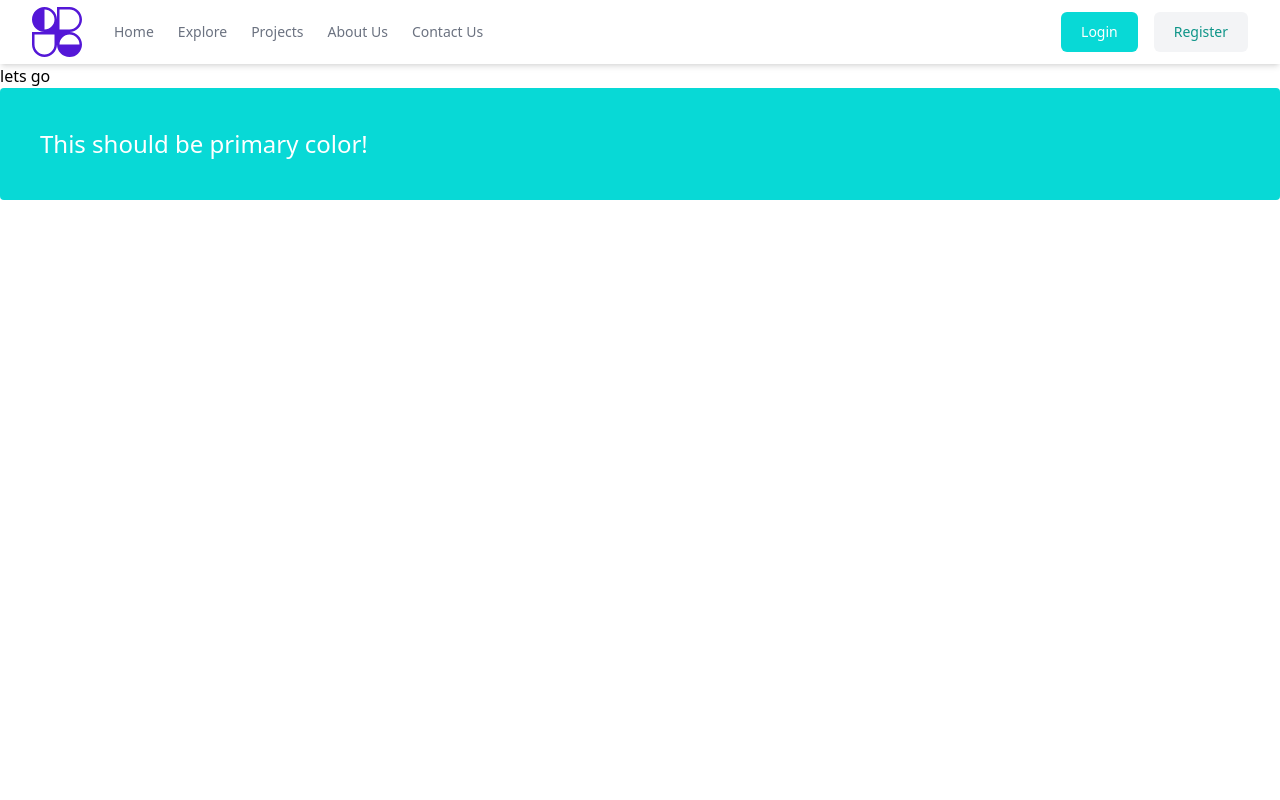
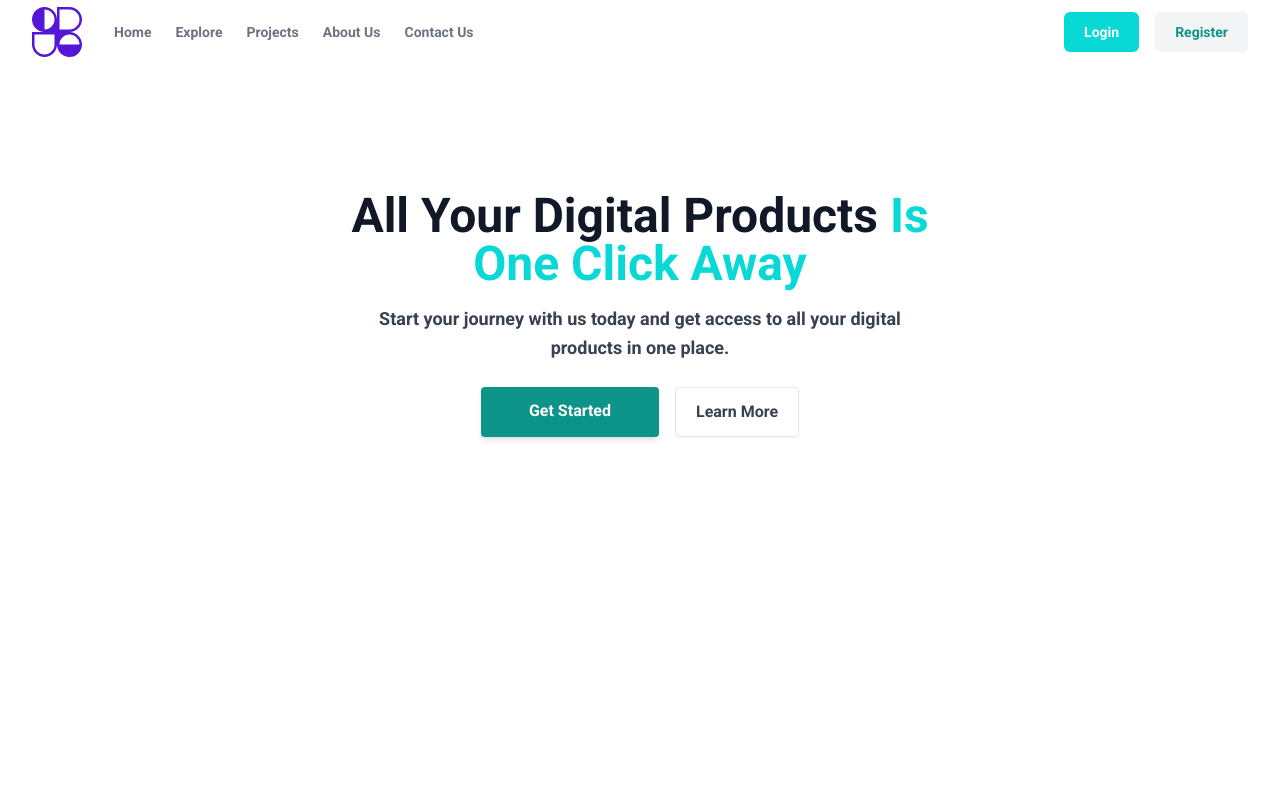
Before and after one commit to Mohamedahmedsleem-CS/Digital-Ecommerce, a Next.js app: page / in a window 1280 px wide. Shown: the top 800 px of the page. Built offline with nearby package versions, Linux system fonts and the light colour scheme.

Commit message:
Initial project upload

```diff
--- a/app/_components/Hero.jsx
+++ b/app/_components/Hero.jsx
@@ -2,7 +2,37 @@ import React from 'react'
 
 function Hero() {
   return (
-    <div>Hero</div>
+    <section className="bg-white lg:grid lg:h-screen ">
+  <div className="mx-auto w-screen max-w-screen-xl px-4 py-16 sm:px-6 sm:py-24 lg:px-8 lg:py-32">
+    <div className="mx-auto max-w-prose text-center">
+      <h1 className="text-4xl font-bold text-gray-900 sm:text-5xl">
+        All Your Digital Products
+        <strong className="text-primary"> Is One Click Away </strong>
+
+      </h1>
+
+      <p className="mt-4 text-base text-pretty text-gray-700 sm:text-lg/relaxed">
+        Start your journey with us today and get access to all your digital products in one place.
+      </p>
+
+      <div className="mt-8 flex  justify-center gap-4 sm:mt-6">
+        <a
+          className="block rounded  bg-teal-600 px-12 py-3 font-medium text-white shadow-md transition-colors hover:bg-primary focus:outline-none focus:ring focus:ring-primary active:bg-red-500"
+          href="/#"
+        >
+          Get Started
+        </a>
+
+        <a
+          className="inline-block rounded border border-gray-200 px-5 py-3 font-medium text-gray-700 shadow-sm transition-colors hover:bg-gray-50 hover:text-gray-900"
+          href="#"
+        >
+          Learn More
+        </a>
+      </div>
+    </div>
+  </div>
+</section>
   )
 }
 
--- a/app/layout.js
+++ b/app/layout.js
@@ -1,4 +1,5 @@
 import localFont from "next/font/local";
+import { Roboto  } from "next/font/google";
 import "./globals.css";
 import Header from "./_components/Header";
 import Footer from "./_components/Footer";
@@ -13,6 +14,14 @@ const geistMono = localFont({
   variable: "--font-geist-mono",
   weight: "100 900",
 });
+ const roboto = Roboto({
+  subsets: ["latin"],
+  weight: [ "700"], // أو أي أوزان تحتاجها
+  // variable: "--font-roboto",
+  // display: "swap",
+});
+
+
 
 export const metadata = {
   title: "Create Next App",
@@ -23,7 +32,15 @@ export default function RootLayout({ children }) {
   return (
     <html lang="en">
       <body
-        className={`${geistSans.variable} ${geistMono.variable} antialiased`}
+        // className={`
+        //    ${geistSans.variable}
+        //    ${geistMono.variable}
+        //    ${inter.variable}
+        //    antialiased`}
+
+        // className="{roboto.variable}"
+        className={roboto.className}
+
       >
         <Header />
         {children}
--- a/app/page.js
+++ b/app/page.js
@@ -1,9 +1,10 @@
 import Image from "next/image";
+import Hero from "./_components/Hero";
 
 export default function Home() {
   return (
     <div>
-      lets go
+      <Hero />
     </div>
   );
 }
--- a/tailwind.config.js
+++ b/tailwind.config.js
@@ -12,6 +12,10 @@ module.exports = {
         // foreground: "var(--foreground)",
         primary: "#08D9D6",
       },
+      fontFamily:{
+         roboto: ['var(--font-roboto)'],
+         open_sans: ['var(--font-sans)']
+      }
     },
   },
   plugins: [],
```
